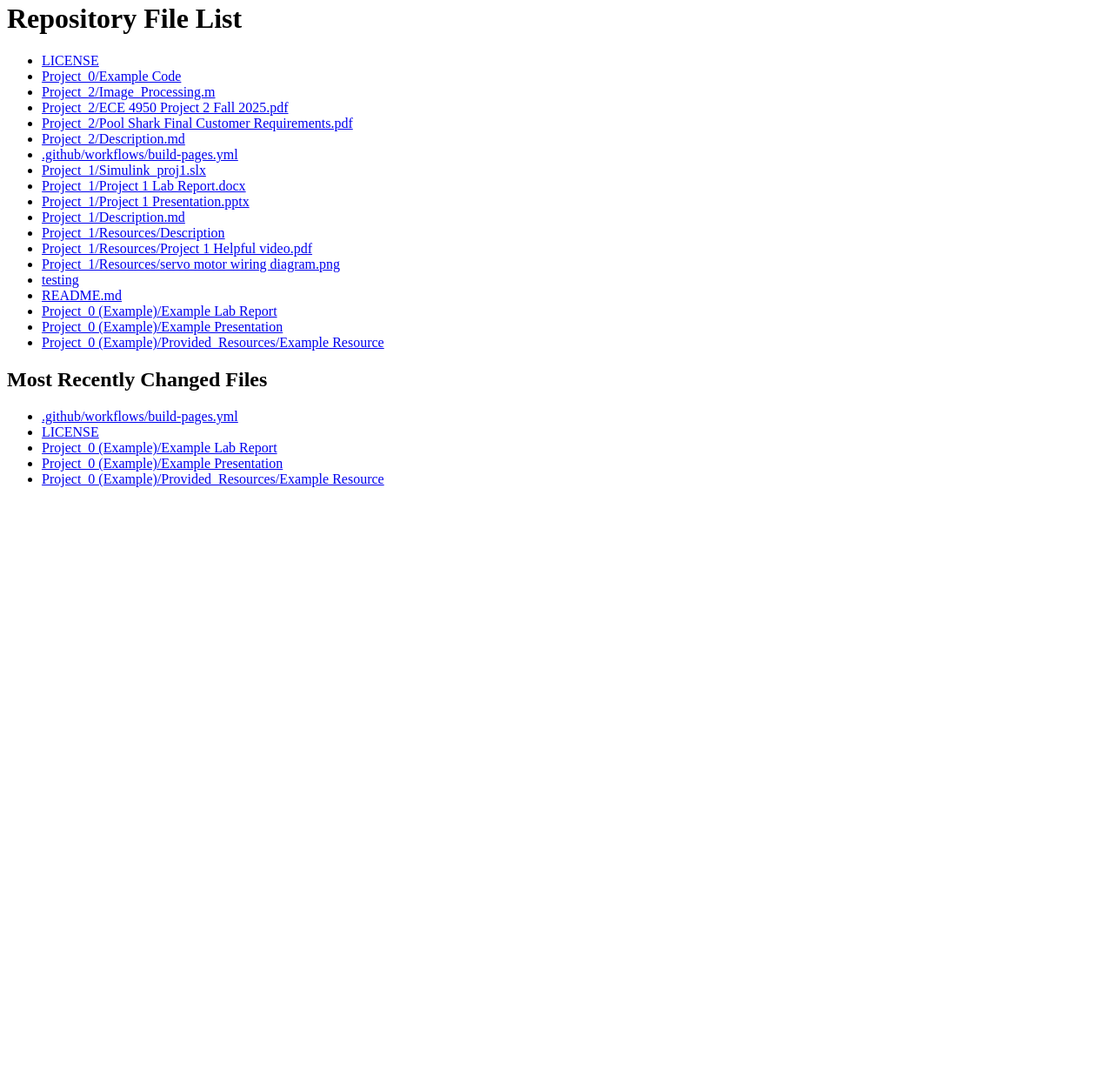
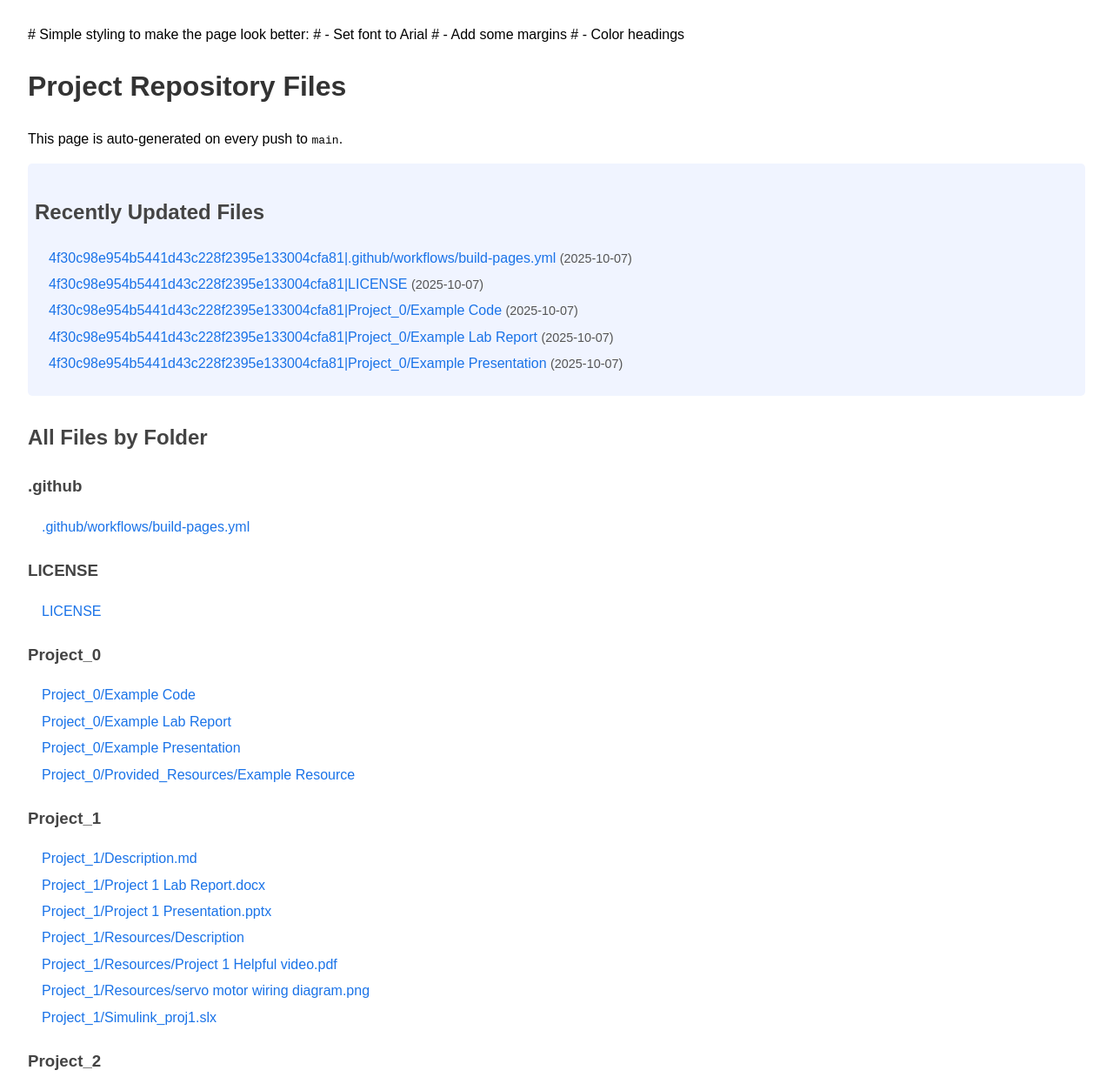
Before and after one commit to Senior-Design-Pool-Shark/ECE4950_Pool-Shark, a plain HTML site: page index.html in a window 1280 px wide. Shown: the part 5-1243 px from the top of the page at 87% size. Before the commit the page ends 800 px from the top, so only its background shows below. Drawn offline with Linux system fonts and the light colour scheme.

Commit message:
deploy: 4f30c98e954b5441d43c228f2395e133004cfa81

```diff
--- a/index.html
+++ b/index.html
@@ -1,29 +1,65 @@
-<html><head><title>Project Files</title></head><body>
-<h1>Repository File List</h1><ul>
-<li><a href="https://github.com/Senior-Design-Pool-Shark/ECE4950_Pool-Shark/blob/main/LICENSE">LICENSE</a></li>
-<li><a href="https://github.com/Senior-Design-Pool-Shark/ECE4950_Pool-Shark/blob/main/Project_0/Example Code">Project_0/Example Code</a></li>
-<li><a href="https://github.com/Senior-Design-Pool-Shark/ECE4950_Pool-Shark/blob/main/Project_2/Image_Processing.m">Project_2/Image_Processing.m</a></li>
-<li><a href="https://github.com/Senior-Design-Pool-Shark/ECE4950_Pool-Shark/blob/main/Project_2/ECE 4950 Project 2 Fall 2025.pdf">Project_2/ECE 4950 Project 2 Fall 2025.pdf</a></li>
-<li><a href="https://github.com/Senior-Design-Pool-Shark/ECE4950_Pool-Shark/blob/main/Project_2/Pool Shark Final Customer Requirements.pdf">Project_2/Pool Shark Final Customer Requirements.pdf</a></li>
-<li><a href="https://github.com/Senior-Design-Pool-Shark/ECE4950_Pool-Shark/blob/main/Project_2/Description.md">Project_2/Description.md</a></li>
-<li><a href="https://github.com/Senior-Design-Pool-Shark/ECE4950_Pool-Shark/blob/main/.github/workflows/build-pages.yml">.github/workflows/build-pages.yml</a></li>
-<li><a href="https://github.com/Senior-Design-Pool-Shark/ECE4950_Pool-Shark/blob/main/Project_1/Simulink_proj1.slx">Project_1/Simulink_proj1.slx</a></li>
-<li><a href="https://github.com/Senior-Design-Pool-Shark/ECE4950_Pool-Shark/blob/main/Project_1/Project 1 Lab Report.docx">Project_1/Project 1 Lab Report.docx</a></li>
-<li><a href="https://github.com/Senior-Design-Pool-Shark/ECE4950_Pool-Shark/blob/main/Project_1/Project 1 Presentation.pptx">Project_1/Project 1 Presentation.pptx</a></li>
-<li><a href="https://github.com/Senior-Design-Pool-Shark/ECE4950_Pool-Shark/blob/main/Project_1/Description.md">Project_1/Description.md</a></li>
-<li><a href="https://github.com/Senior-Design-Pool-Shark/ECE4950_Pool-Shark/blob/main/Project_1/Resources/Description">Project_1/Resources/Description</a></li>
-<li><a href="https://github.com/Senior-Design-Pool-Shark/ECE4950_Pool-Shark/blob/main/Project_1/Resources/Project 1 Helpful video.pdf">Project_1/Resources/Project 1 Helpful video.pdf</a></li>
-<li><a href="https://github.com/Senior-Design-Pool-Shark/ECE4950_Pool-Shark/blob/main/Project_1/Resources/servo motor wiring diagram.png">Project_1/Resources/servo motor wiring diagram.png</a></li>
-<li><a href="https://github.com/Senior-Design-Pool-Shark/ECE4950_Pool-Shark/blob/main/testing">testing</a></li>
-<li><a href="https://github.com/Senior-Design-Pool-Shark/ECE4950_Pool-Shark/blob/main/README.md">README.md</a></li>
-<li><a href="https://github.com/Senior-Design-Pool-Shark/ECE4950_Pool-Shark/blob/main/Project_0 (Example)/Example Lab Report">Project_0 (Example)/Example Lab Report</a></li>
-<li><a href="https://github.com/Senior-Design-Pool-Shark/ECE4950_Pool-Shark/blob/main/Project_0 (Example)/Example Presentation">Project_0 (Example)/Example Presentation</a></li>
-<li><a href="https://github.com/Senior-Design-Pool-Shark/ECE4950_Pool-Shark/blob/main/Project_0 (Example)/Provided_Resources/Example Resource">Project_0 (Example)/Provided_Resources/Example Resource</a></li>
+<html>
+<head>
+  <meta charset="utf-8">
+  <title>Project Repository Files</title>
+    # Simple styling to make the page look better:
+    #  - Set font to Arial
+    #  - Add some margins
+    #  - Color headings
+  <style>
+    body { font-family: Arial, sans-serif; margin: 2rem; line-height:1.6; }
+    h1 { color:#333333; }
+    h2, h3 { margin-top:1.2em; color:#444444; }
+    ul { list-style-type: none; padding-left: 1rem; }
+    li { margin: 0.3em 0; }
+    a { text-decoration: none; color: #1a73e8; }
+    a:hover { text-decoration: underline; }
+    .recent { background: #f0f4ff; padding:0.5em; border-radius:5px; }
+    .date { color: #555; font-size: 0.9em; }
+  </style>
+</head>
+<body>
+<h1>Project Repository Files</h1>
+<p>This page is auto-generated on every push to <code>main</code>.</p>
+<div class='recent'><h2>Recently Updated Files</h2><ul>
+<li><a href="https://github.com/Senior-Design-Pool-Shark/ECE4950_Pool-Shark/blob/main/4f30c98e954b5441d43c228f2395e133004cfa81|.github/workflows/build-pages.yml">4f30c98e954b5441d43c228f2395e133004cfa81|.github/workflows/build-pages.yml</a> <span class="date">(2025-10-07)</span></li>
+<li><a href="https://github.com/Senior-Design-Pool-Shark/ECE4950_Pool-Shark/blob/main/4f30c98e954b5441d43c228f2395e133004cfa81|LICENSE">4f30c98e954b5441d43c228f2395e133004cfa81|LICENSE</a> <span class="date">(2025-10-07)</span></li>
+<li><a href="https://github.com/Senior-Design-Pool-Shark/ECE4950_Pool-Shark/blob/main/4f30c98e954b5441d43c228f2395e133004cfa81|Project_0/Example Code">4f30c98e954b5441d43c228f2395e133004cfa81|Project_0/Example Code</a> <span class="date">(2025-10-07)</span></li>
+<li><a href="https://github.com/Senior-Design-Pool-Shark/ECE4950_Pool-Shark/blob/main/4f30c98e954b5441d43c228f2395e133004cfa81|Project_0/Example Lab Report">4f30c98e954b5441d43c228f2395e133004cfa81|Project_0/Example Lab Report</a> <span class="date">(2025-10-07)</span></li>
+<li><a href="https://github.com/Senior-Design-Pool-Shark/ECE4950_Pool-Shark/blob/main/4f30c98e954b5441d43c228f2395e133004cfa81|Project_0/Example Presentation">4f30c98e954b5441d43c228f2395e133004cfa81|Project_0/Example Presentation</a> <span class="date">(2025-10-07)</span></li>
+</ul></div>
+<h2>All Files by Folder</h2>
+<h3>.github</h3><ul>
+<li><a href="https://github.com/${GITHUB_REPOSITORY}/blob/main/.github/workflows/build-pages.yml">.github/workflows/build-pages.yml</a></li>
 </ul>
-<h2>Most Recently Changed Files</h2><ul>
-<li><a href="https://github.com/Senior-Design-Pool-Shark/ECE4950_Pool-Shark/blob/main/.github/workflows/build-pages.yml">.github/workflows/build-pages.yml</a></li>
-<li><a href="https://github.com/Senior-Design-Pool-Shark/ECE4950_Pool-Shark/blob/main/LICENSE">LICENSE</a></li>
-<li><a href="https://github.com/Senior-Design-Pool-Shark/ECE4950_Pool-Shark/blob/main/Project_0 (Example)/Example Lab Report">Project_0 (Example)/Example Lab Report</a></li>
-<li><a href="https://github.com/Senior-Design-Pool-Shark/ECE4950_Pool-Shark/blob/main/Project_0 (Example)/Example Presentation">Project_0 (Example)/Example Presentation</a></li>
-<li><a href="https://github.com/Senior-Design-Pool-Shark/ECE4950_Pool-Shark/blob/main/Project_0 (Example)/Provided_Resources/Example Resource">Project_0 (Example)/Provided_Resources/Example Resource</a></li>
-</ul></body></html>
+<h3>LICENSE</h3><ul>
+<li><a href="https://github.com/${GITHUB_REPOSITORY}/blob/main/LICENSE">LICENSE</a></li>
+</ul>
+<h3>Project_0</h3><ul>
+<li><a href="https://github.com/${GITHUB_REPOSITORY}/blob/main/Project_0/Example Code">Project_0/Example Code</a></li>
+<li><a href="https://github.com/${GITHUB_REPOSITORY}/blob/main/Project_0/Example Lab Report">Project_0/Example Lab Report</a></li>
+<li><a href="https://github.com/${GITHUB_REPOSITORY}/blob/main/Project_0/Example Presentation">Project_0/Example Presentation</a></li>
+<li><a href="https://github.com/${GITHUB_REPOSITORY}/blob/main/Project_0/Provided_Resources/Example Resource">Project_0/Provided_Resources/Example Resource</a></li>
+</ul>
+<h3>Project_1</h3><ul>
+<li><a href="https://github.com/${GITHUB_REPOSITORY}/blob/main/Project_1/Description.md">Project_1/Description.md</a></li>
+<li><a href="https://github.com/${GITHUB_REPOSITORY}/blob/main/Project_1/Project 1 Lab Report.docx">Project_1/Project 1 Lab Report.docx</a></li>
+<li><a href="https://github.com/${GITHUB_REPOSITORY}/blob/main/Project_1/Project 1 Presentation.pptx">Project_1/Project 1 Presentation.pptx</a></li>
+<li><a href="https://github.com/${GITHUB_REPOSITORY}/blob/main/Project_1/Resources/Description">Project_1/Resources/Description</a></li>
+<li><a href="https://github.com/${GITHUB_REPOSITORY}/blob/main/Project_1/Resources/Project 1 Helpful video.pdf">Project_1/Resources/Project 1 Helpful video.pdf</a></li>
+<li><a href="https://github.com/${GITHUB_REPOSITORY}/blob/main/Project_1/Resources/servo motor wiring diagram.png">Project_1/Resources/servo motor wiring diagram.png</a></li>
+<li><a href="https://github.com/${GITHUB_REPOSITORY}/blob/main/Project_1/Simulink_proj1.slx">Project_1/Simulink_proj1.slx</a></li>
+</ul>
+<h3>Project_2</h3><ul>
+<li><a href="https://github.com/${GITHUB_REPOSITORY}/blob/main/Project_2/Description.md">Project_2/Description.md</a></li>
+<li><a href="https://github.com/${GITHUB_REPOSITORY}/blob/main/Project_2/ECE 4950 Project 2 Fall 2025.pdf">Project_2/ECE 4950 Project 2 Fall 2025.pdf</a></li>
+<li><a href="https://github.com/${GITHUB_REPOSITORY}/blob/main/Project_2/Image_Processing.m">Project_2/Image_Processing.m</a></li>
+<li><a href="https://github.com/${GITHUB_REPOSITORY}/blob/main/Project_2/Pool Shark Final Customer Requirements.pdf">Project_2/Pool Shark Final Customer Requirements.pdf</a></li>
+</ul>
+<h3>README.md</h3><ul>
+<li><a href="https://github.com/${GITHUB_REPOSITORY}/blob/main/README.md">README.md</a></li>
+</ul>
+<h3>testing</h3><ul>
+<li><a href="https://github.com/${GITHUB_REPOSITORY}/blob/main/testing">testing</a></li>
+</ul>
+</body></html>
```
Also changed, not shown: 7 other files.
